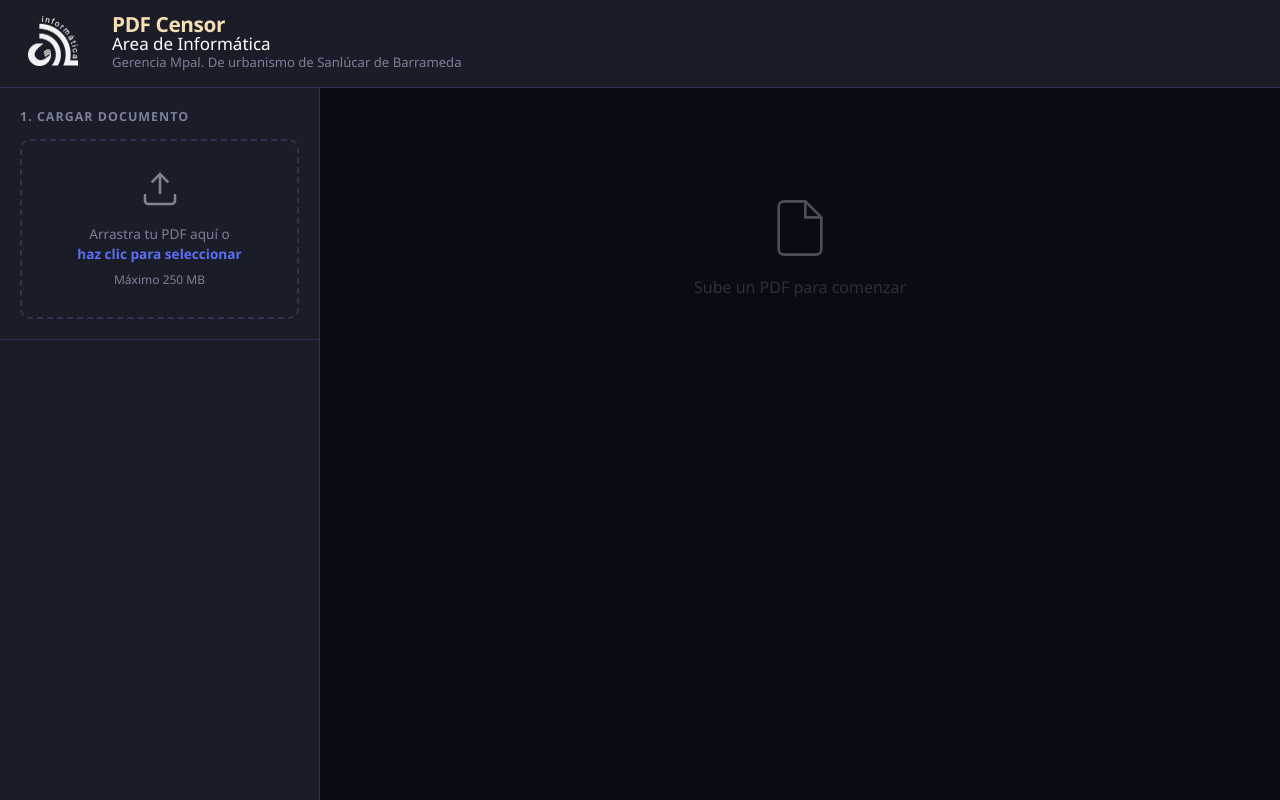
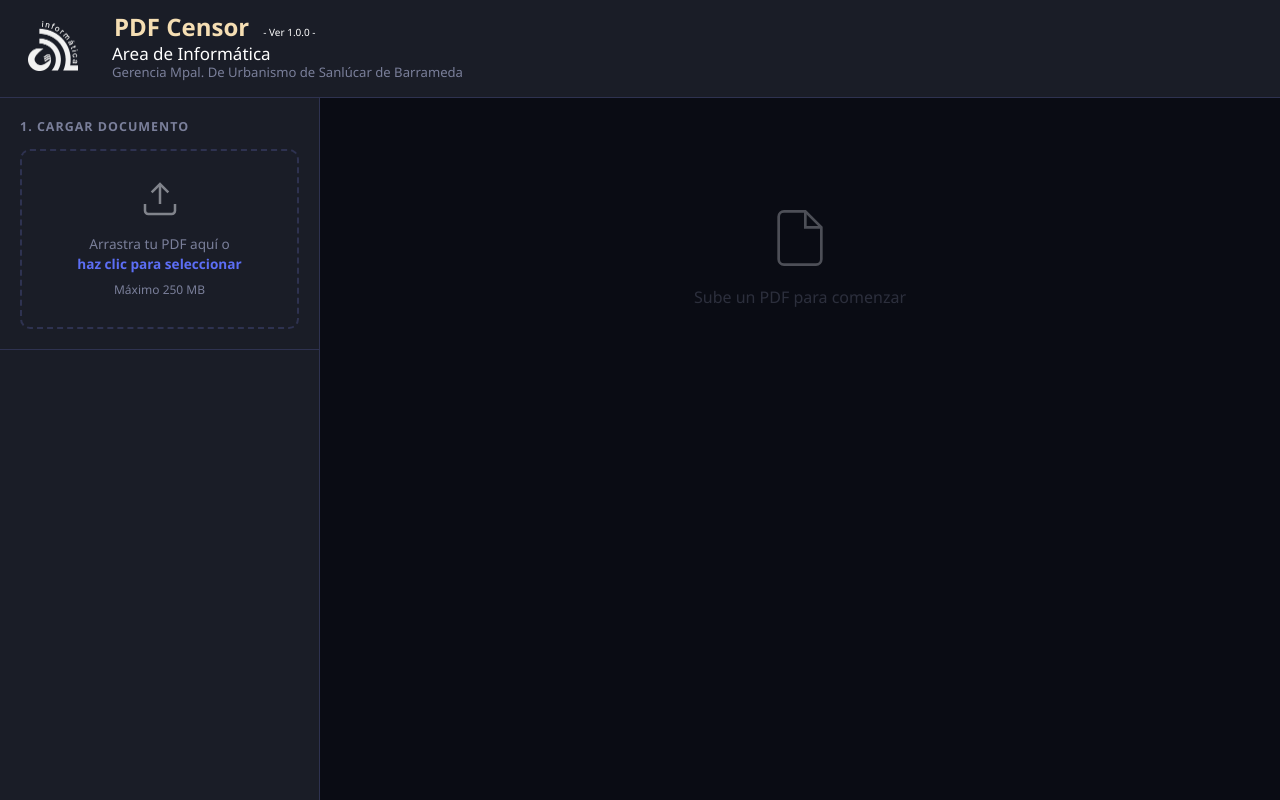
Before and after one commit to jmmonge/censurar_pdf, a Flask app: page / in a window 1280 px wide. Run offline with Flask 3, Linux system fonts and the light colour scheme.

Commit message:
Detecta los DNI sin letra. Añado la versión en el encabezado

```diff
--- a/app/app.py
+++ b/app/app.py
@@ -634,7 +634,7 @@ def too_large(e):
 PATTERNS = {
     "dni_nie": re.compile(
         #r'(\b[xyz]?(?=(?:\D*\d){8}\D*$)(?:[0-9]{1,3}\.){0,3}[0-9]{1,3}[a-z]\b)|(\b[0-9]{8}[A-Z]\b)',
-        r'(\b([XYZ\d])[\s\.\-]?([0-9]{1,3}(?:\.?[0-9]{3}){2}|[0-9]{1,7})[\s\.\-]?([A-Z])\b)',
+        r'(\b([XYZ\d])[\s\.\-]?([0-9]{1,3}(?:\.?[0-9]{3}){2}|[0-9]{1,7})(?:[\s\.\-]?([A-Z]))?\b)',
         re.IGNORECASE
     ),
     "email": re.compile(
--- a/app/templates/index.html
+++ b/app/templates/index.html
@@ -542,9 +542,17 @@
     <rect x="10" y="24" width="16" height="3" rx="1.5" fill="#5c6ef5" opacity=".5" />
     </svg>
     <div style="line-height: 17px; padding-left: 20px;">
-      <h1 style="color:wheat">PDF Censor</h1>
+      <table>
+        <tr style="vertical-align: baseline;">
+          <td style="font-size: 24px; color: wheat; font-weight: bold;">PDF Censor</td>
+
+          <td style="font-size: 10px; color: white; padding-left: 12px;">- Ver 1.0.0 -</td>
+        </tr>
+      </table>
+
+      </p>
       <p style="color: white; font-size: 17px;">Area de Informática</p>
-      <p>Gerencia Mpal. De urbanismo de Sanlúcar de Barrameda</p>
+      <p>Gerencia Mpal. De Urbanismo de Sanlúcar de Barrameda</p>
     </div>
   </header>
 
```
